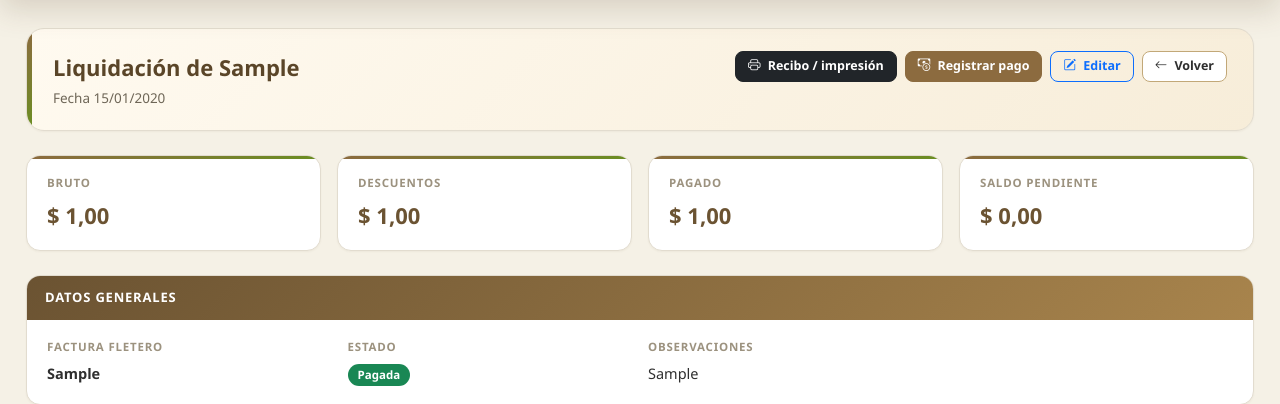
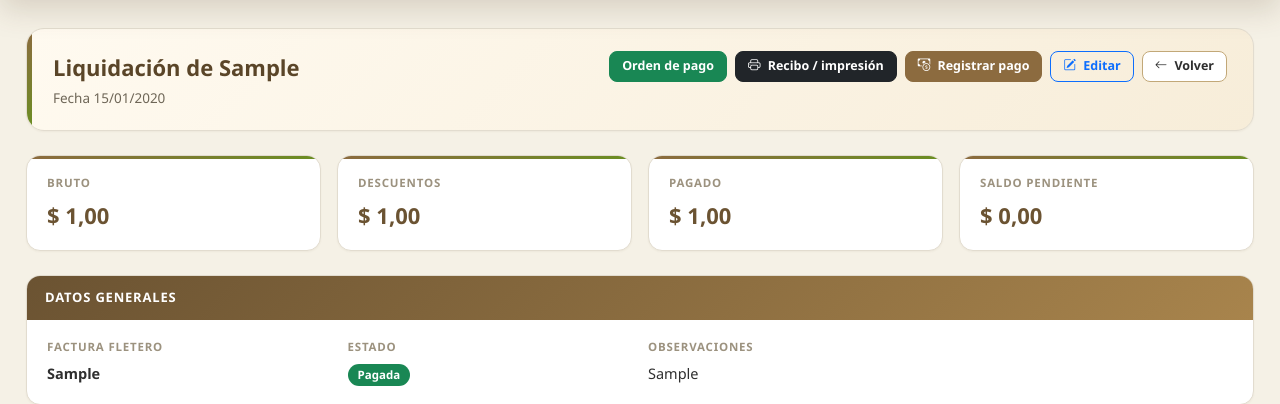
Before and after one commit to Fabiohernang/control-viajes-fusionado-ccc, a Flask app: page /liquidaciones/1 in a window 1280 px wide. Shown: the part 179-583 px from the top of the page. Run offline with Flask 3, Linux system fonts and the light colour scheme; the visitor is signed in with stand-in values (Sample User, id 1); tables that the repository leaves empty hold one stand-in row (values such as "Sample post"); some libraries are stand-ins or nearby versions.

Commit message:
Update liquidacion_detalle.html

```diff
--- a/templates/liquidacion_detalle.html
+++ b/templates/liquidacion_detalle.html
@@ -9,6 +9,9 @@
     <div class="module-subtitle">Fecha {{ liquidacion.fecha.strftime('%d/%m/%Y') }}</div>
   </div>
   <div class="module-header-actions">
+    <a href="{{ url_for('liquidaciones.orden_pago_liquidacion', liquidacion_id=liquidacion.id) }}" target="_blank" class="btn btn-sm btn-success">
+  Orden de pago
+    </a>
     <a href="{{ url_for('liquidaciones.recibo_liquidacion', liquidacion_id=liquidacion.id) }}" target="_blank" class="btn btn-sm btn-dark">
       <i class="bi bi-printer me-1"></i> Recibo / impresión
     </a>
```
